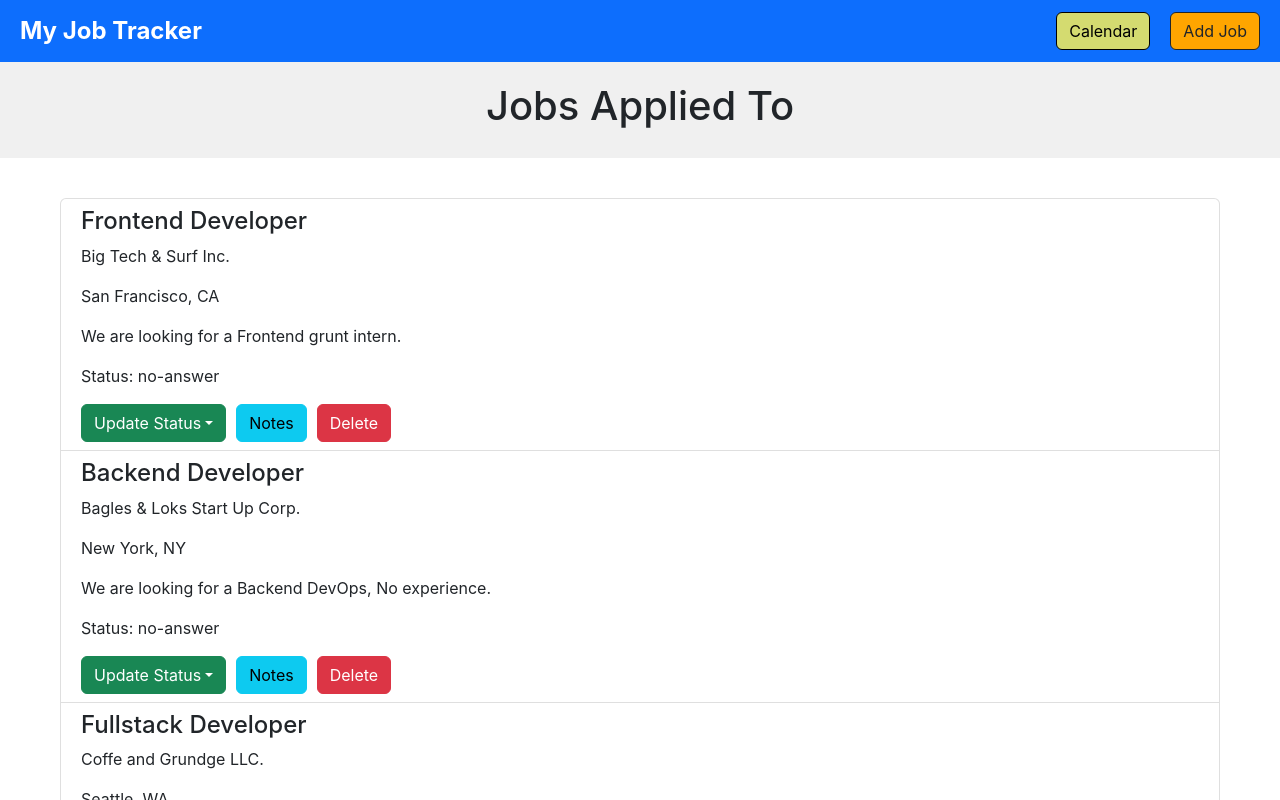
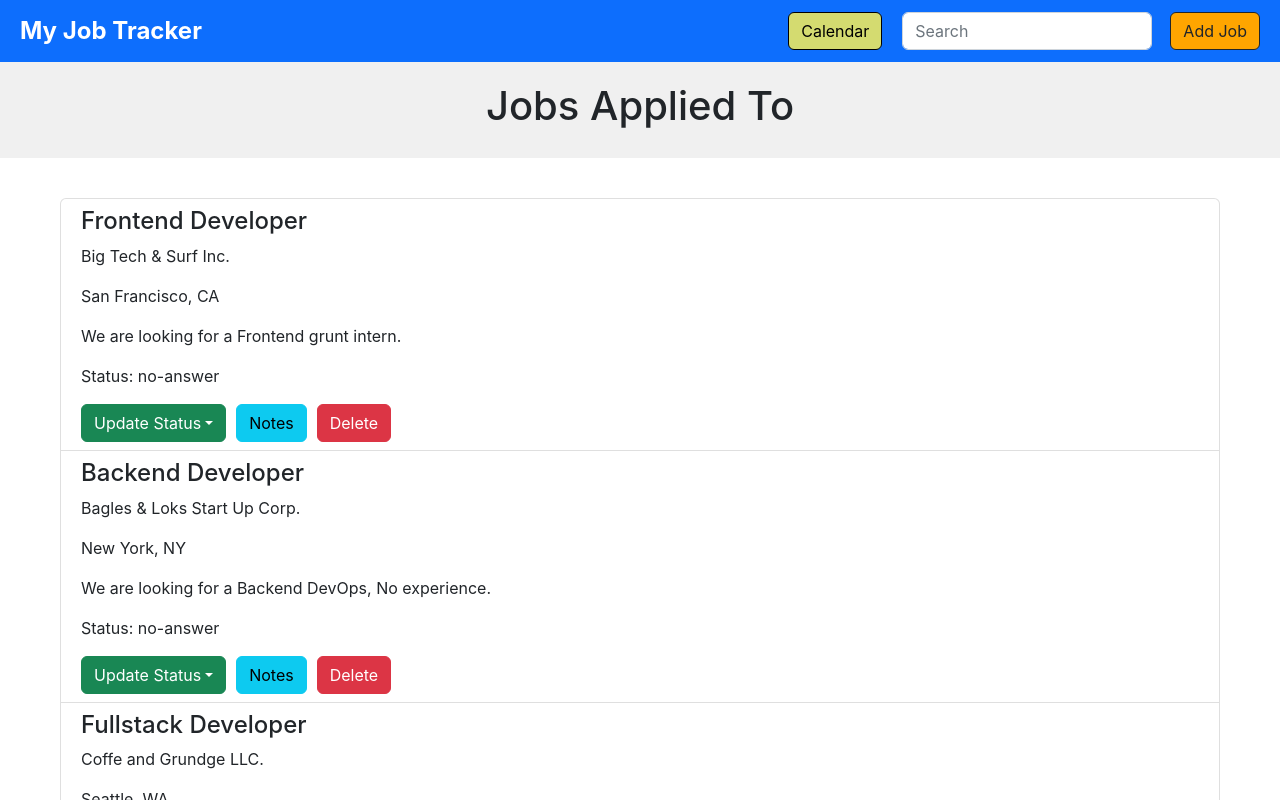
Before and after one commit to pnwmakes/jobtracker, a React (Create React App) app: page / in a window 1280 px wide. Shown: the top 800 px of the page. Built offline with nearby package versions, Linux system fonts and the light colour scheme.

Commit message:
Add search function

```diff
--- a/src/App.css
+++ b/src/App.css
@@ -5,6 +5,10 @@
 .App-logo {
   height: 40vmin;
   pointer-events: none;
+}
+
+.search-input {
+  width: 250px;
 }
 
 @media (prefers-reduced-motion: no-preference) {
@@ -99,5 +103,6 @@
 
 .add-job-btn {
   margin-right: 20px;
+  margin-left: 18px;
   background-color: orange !important;
 }
--- a/src/App.js
+++ b/src/App.js
@@ -1,12 +1,11 @@
 import React, { useState } from 'react';
 import JobList from './components/JobList';
 import AddJobModal from './components/AddJobModal';
-import { Navbar, Container, Button } from 'react-bootstrap';
+import { Navbar, Container, Button, FormControl } from 'react-bootstrap';
 import './App.css';
 import { v4 as uuidv4 } from 'uuid';
 
-
-const Navigation = ({ jobs, onAddJob }) => {
+const Navigation = ({ jobs, onAddJob, onSearchChange }) => {
   const [showModal, setShowModal] = useState(false);
 
   const handleShowModal = () => setShowModal(true);
@@ -16,12 +15,17 @@ const Navigation = ({ jobs, onAddJob }) => {
     <Navbar bg="primary" variant="dark">
       <Navbar.Brand className="mr-auto ml-3">My Job Tracker</Navbar.Brand>
       <Button className="calendar-btn mr-3" variant="outline-light">Calendar</Button>
+      <FormControl
+        type="text"
+        placeholder="Search"
+        className="mr-sm-2 search-input"
+        onChange={(e) => onSearchChange(e.target.value)}
+      />
       <Button className="add-job-btn mr-3 ml-3 border-dark text-dark" variant="outline-success" onClick={handleShowModal}>Add Job</Button>
       <AddJobModal show={showModal} onHide={handleCloseModal} onAddJob={onAddJob} />
     </Navbar>
   );
 };
-
 
 const App = () => {
   const [jobs, setJobs] = useState([
@@ -64,6 +68,8 @@ const App = () => {
   ]);
 
 
+  const [searchTerm, setSearchTerm] = useState("");
+
   const handleDeleteJob = (jobId) => {
     setJobs(jobs.filter(job => job.id !== jobId));
   }
@@ -78,7 +84,6 @@ const App = () => {
       status: job.status,
       notes: [],
     };
-
     setJobs([newJob, ...jobs]);
   };
 
@@ -98,14 +103,25 @@ const App = () => {
     setJobs(jobs.map((job) => (job.id === updatedJob.id ? updatedJob : job)));
   };
 
+  const handleSearchChange = (searchValue) => {
+    setSearchTerm(searchValue);
+  };
+
+  const filteredJobs = jobs.filter((job) =>
+    job.title.toLowerCase().includes(searchTerm.toLowerCase()) ||
+    job.company.toLowerCase().includes(searchTerm.toLowerCase()) ||
+    job.location.toLowerCase().includes(searchTerm.toLowerCase()) ||
+    job.description.toLowerCase().includes(searchTerm.toLowerCase())
+  );
+
   return (
     <div className="App">
-      <Navigation onAddJob={handleAddJob} />
+      <Navigation onAddJob={handleAddJob} onSearchChange={handleSearchChange} />
       <header className="header">
         <h1>Jobs Applied To</h1>
       </header>
       <Container className="job-list-container">
-        <JobList jobs={jobs} onDeleteJob={handleDeleteJob} onStatusChange={handleStatusChange} onUpdateJob={handleUpdateJob} />
+        <JobList jobs={filteredJobs} onDeleteJob={handleDeleteJob} onStatusChange={handleStatusChange} onUpdateJob={handleUpdateJob} />
       </Container>
     </div>
   );
--- a/src/components/JobList.js
+++ b/src/components/JobList.js
@@ -1,5 +1,3 @@
-
-
 import React from 'react';
 import JobItem from './JobItem';
 import { ListGroup } from 'react-bootstrap';
```
